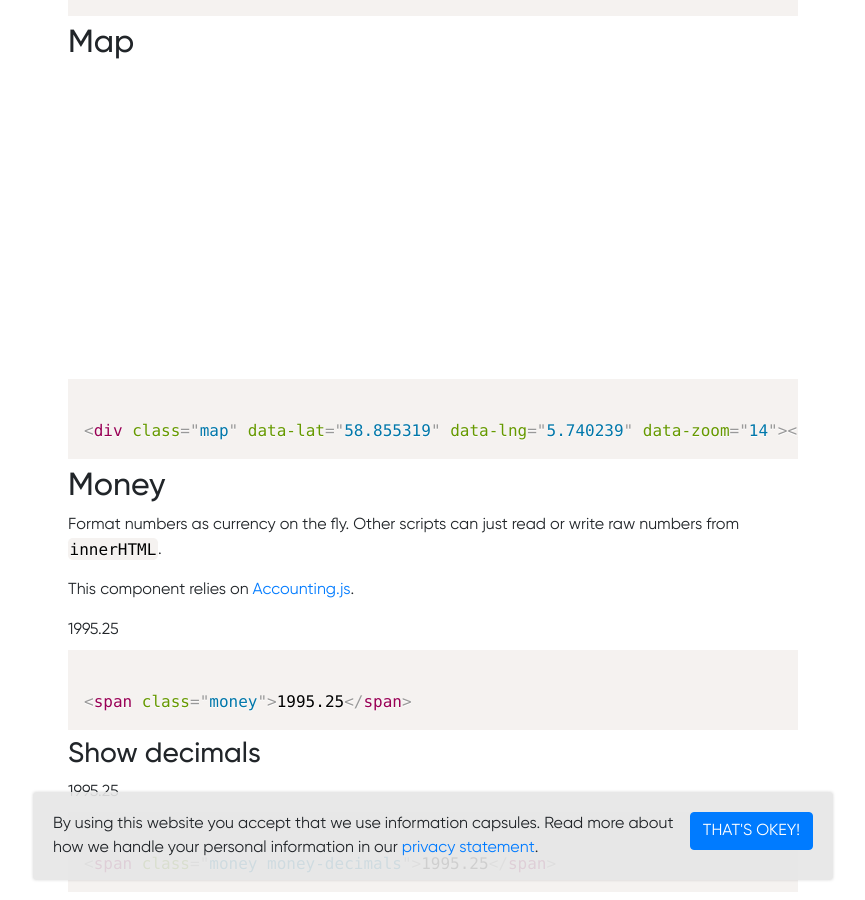
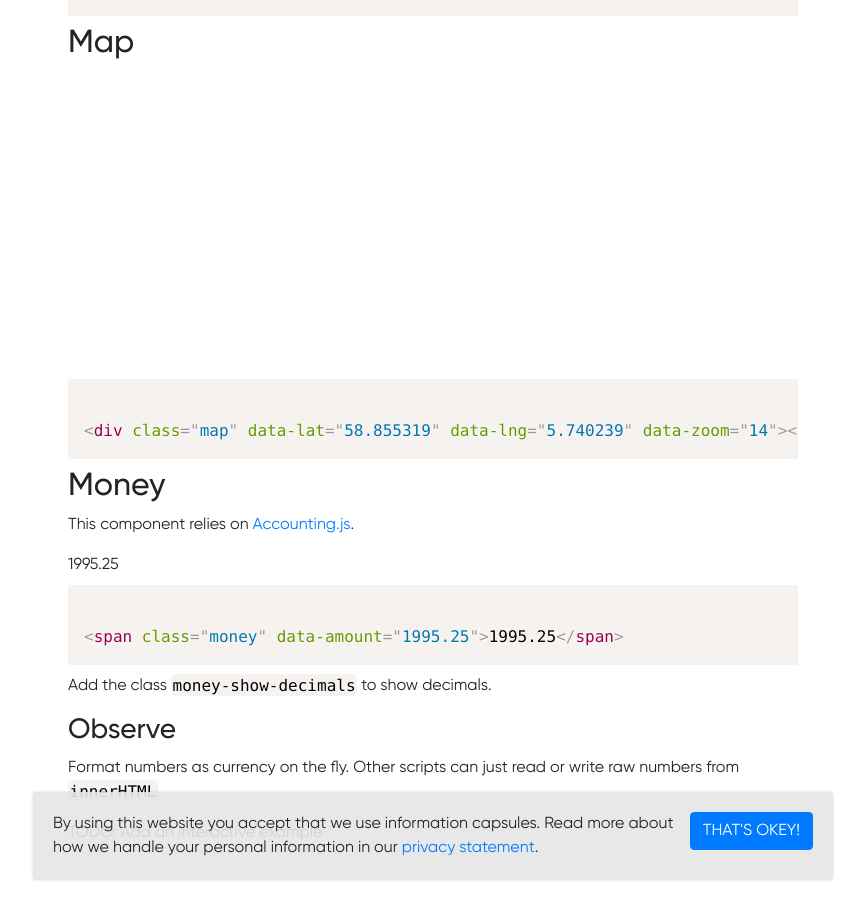
Before and after one commit to vecora/ds-vecora, a Jekyll site: the page built from docs/components.md, in a window 1280 px wide and 900 px high, scrolled down 717 px. Shown: the whole window, without its empty margins (207-1072 px from the left). Built offline with Jekyll 4.4.1, drawn with Linux system fonts in a browser that asks for light colours; some web fonts are replaced.

Commit message:
More work on the money component

```diff
--- a/docs/components.md
+++ b/docs/components.md
@@ -42,18 +42,17 @@ Should be implemented right before scripts at the end of the `body` element on e
 
 ## Money
 
-Format numbers as currency on the fly. Other scripts can just read or write raw numbers from `innerHTML`.
-
 This component relies on [Accounting.js](http://openexchangerates.github.io/accounting.js/).
 
 {% capture example %}
-<span class="money">1995.25</span>
+<span class="money" data-amount="1995.25">1995.25</span>
 {% endcapture %}
 {% include example.html content=example %}
 
-### Show decimals
+Add the class `money-show-decimals` to show decimals.
 
-{% capture example %}
-<span class="money money-decimals">1995.25</span>
-{% endcapture %}
-{% include example.html content=example %}
+### Observe
+
+Format numbers as currency on the fly. Other scripts can just read or write raw numbers from `innerHTML`.
+
+TODO: Add an interactive example
```
Also changed, not shown: src/js/money.js (+25 -0 lines).
